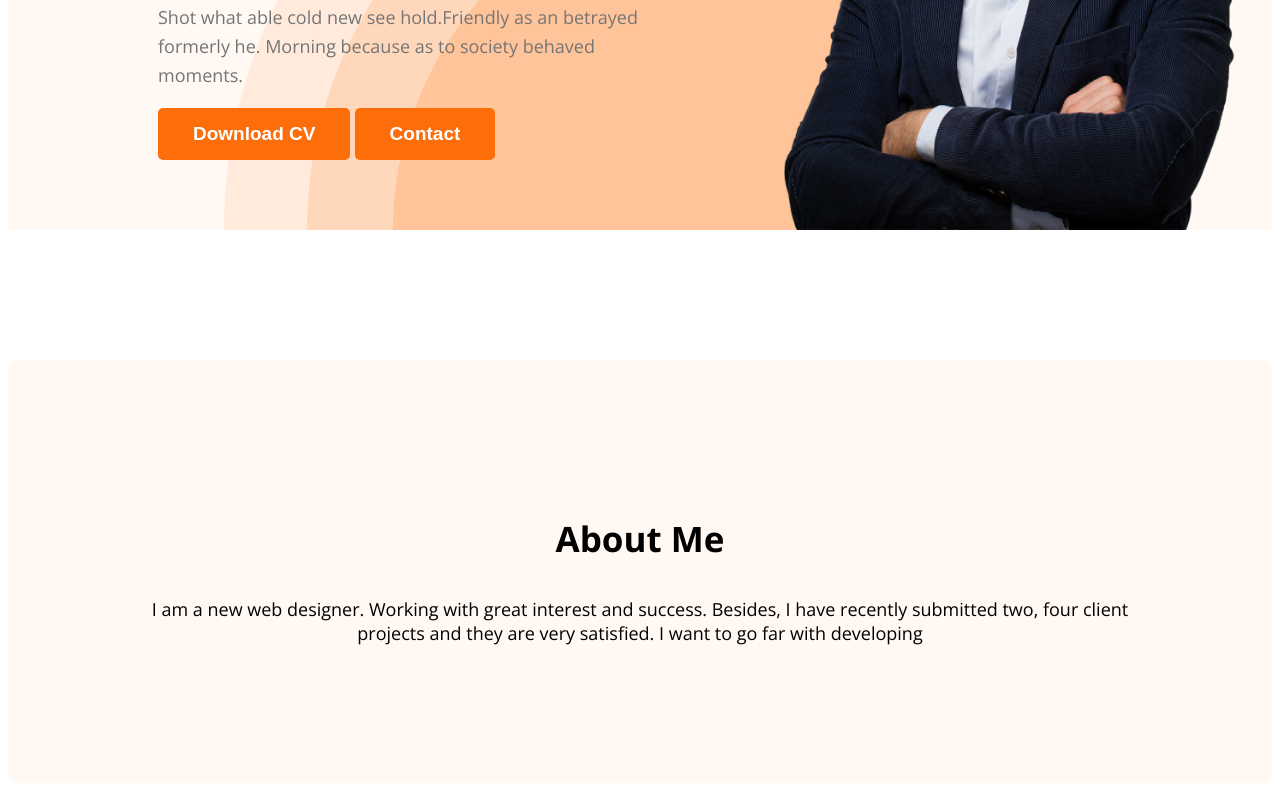
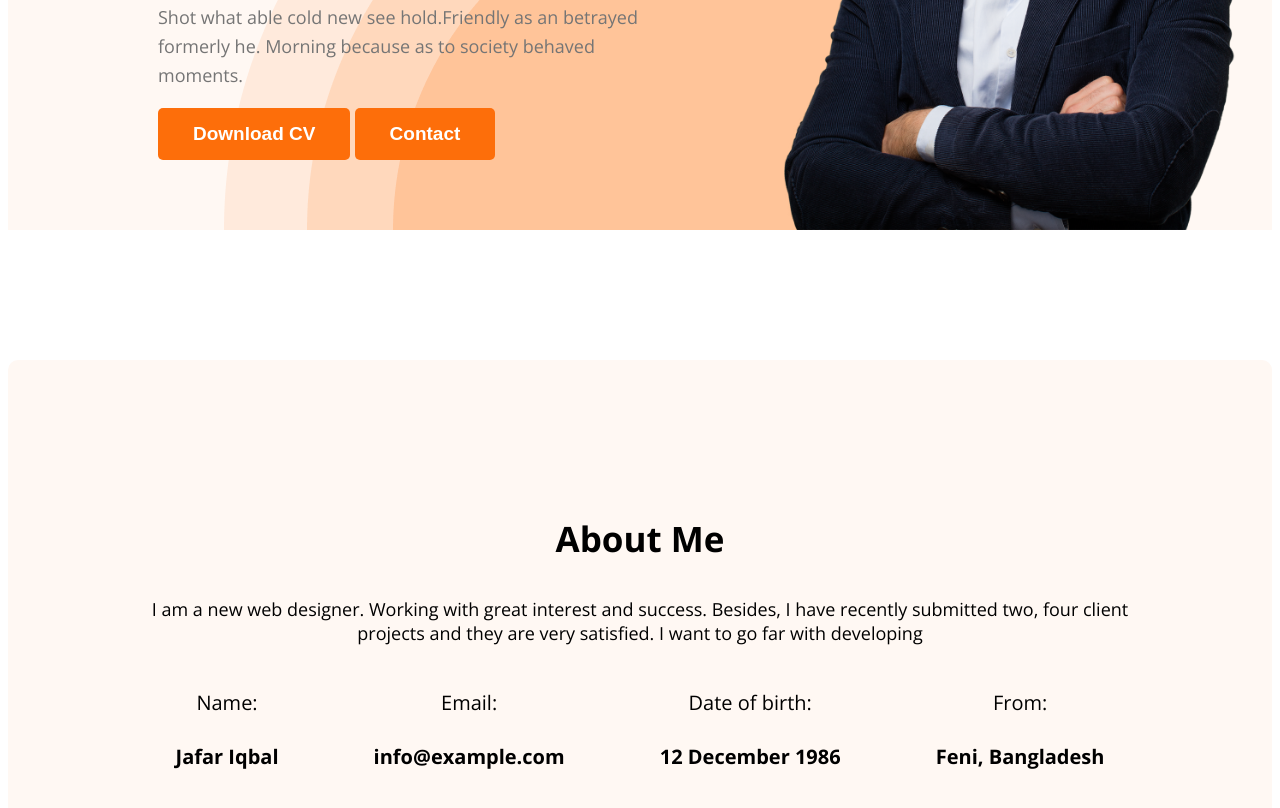
Before and after one commit to jafar-iqbal/developer-portfolio, a plain HTML site: page index.html in a window 1280 px wide. Shown: the part 471-1279 px from the top of the page. Drawn offline with nearby package versions, Linux system fonts and the light colour scheme.

Commit message:
added about information

```diff
--- a/index.html
+++ b/index.html
@@ -37,6 +37,25 @@
         <section class="about">
             <h3 class="section-title">About Me</h3>
             <p class="section-description">I am a new web designer. Working with great interest and success. Besides, I have recently submitted two, four client projects and they are very satisfied. I want to go far with developing</p>
+            <div class="about-info-container">
+                <!-- .about-info*4>h4.info-title+p.infor-description -->
+                <div class="about-info">
+                    <h4 class="info-title">Name:</h4>
+                    <p class="info-description">Jafar Iqbal</p>
+                </div>
+                <div class="about-info">
+                    <h4 class="info-title">Email:</h4>
+                    <p class="info-description">info@example.com</p>
+                </div>
+                <div class="about-info">
+                    <h4 class="info-title">Date of birth:</h4>
+                    <p class="info-description">12 December 1986</p>
+                </div>
+                <div class="about-info">
+                    <h4 class="info-title">From:</h4>
+                    <p class="info-description">Feni, Bangladesh</p>
+                </div>
+            </div>
         </section>
     </main>
     <footer>
--- a/styles/portfolio.css
+++ b/styles/portfolio.css
@@ -111,6 +111,10 @@ nav a {
 }
 
 /* main section styles */
+.main {
+    max-width: 1140px;
+    margin: 0 auto;
+}
 
 /*  about section styles */
 .about {
@@ -120,3 +124,26 @@ nav a {
     margin: 130px 0px;
 
 }
+
+.about-info-container {
+    display: flex;
+    justify-content: space-around;
+}
+
+.about-info {
+    text-align: center;
+}
+
+.info-title {
+    color: var(#757575);
+    font-size: 20px;
+    font-weight: 400;
+
+}
+
+.info-description {
+    color: var(#474747);
+    font-size: 20px;
+    font-weight: 600;
+
+}
```
